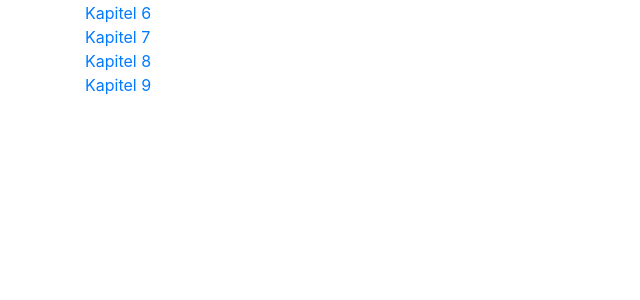
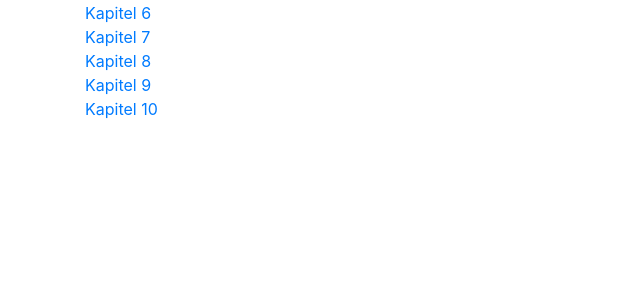
Before and after one commit to mschori/schori-link-share, a Django app: page /links/cs50/ in a window 1280 px wide. Shown: the part 210-510 px from the top of the page, without its empty margins (0-640 px from the left). Run offline with Django 3.2, Linux system fonts and the light colour scheme; some libraries are stand-ins or nearby versions.

Commit message:
initial commit

```diff
--- a/templates/link_share/cs50_links.html
+++ b/templates/link_share/cs50_links.html
@@ -16,5 +16,6 @@
         <li><a href="https://gist.github.com/mschori/1485a85b4203d23589ba1aa7e252deea" target="_blank">Kapitel 7</a></li>
         <li><a href="https://gist.github.com/mschori/3f41877eb5c69f7d2c4c698c853e9c89" target="_blank">Kapitel 8</a></li>
         <li><a href="https://gist.github.com/mschori/d65dd411defcce8e5606b02f40ebb824" target="_blank">Kapitel 9</a></li>
+        <li><a href="https://gist.github.com/mschori/0162692522c460a6125754049c034933" target="_blank">Kapitel 10</a></li>
     </ul>
 {% endblock %}
```
